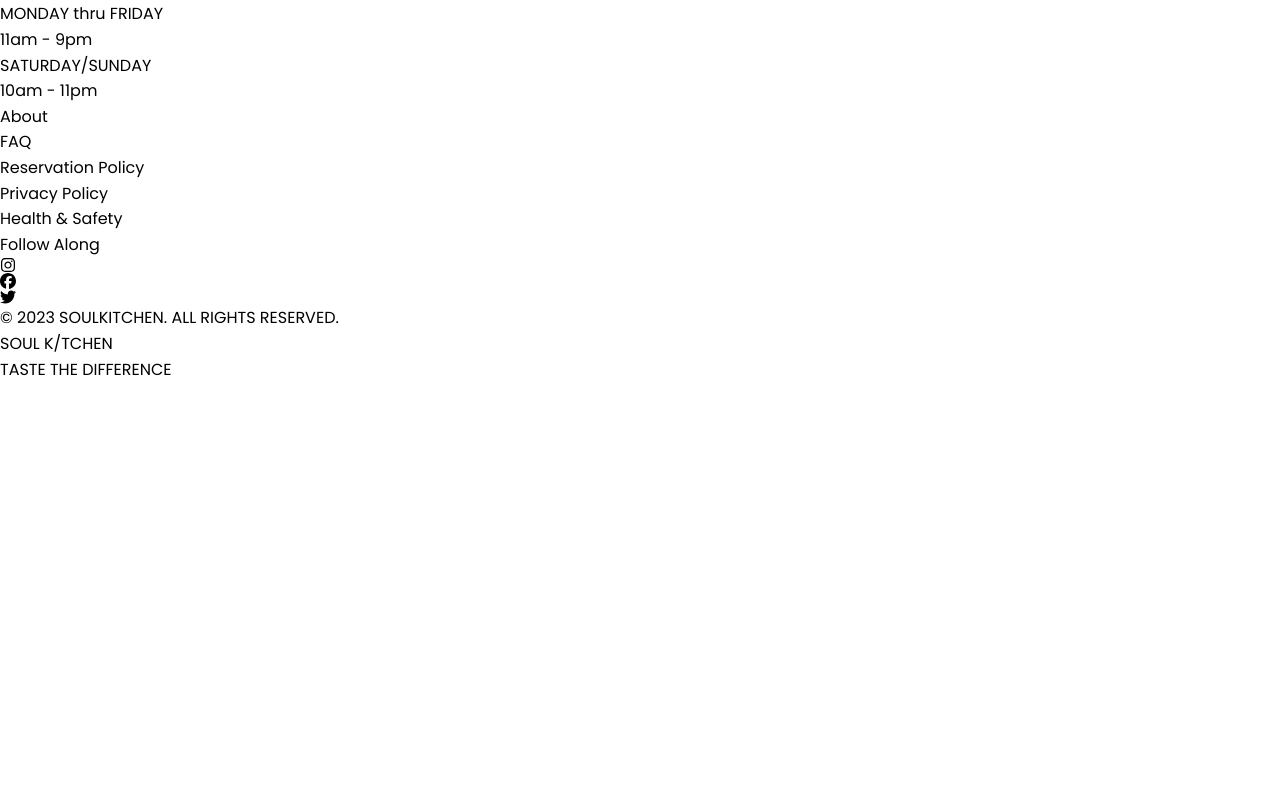
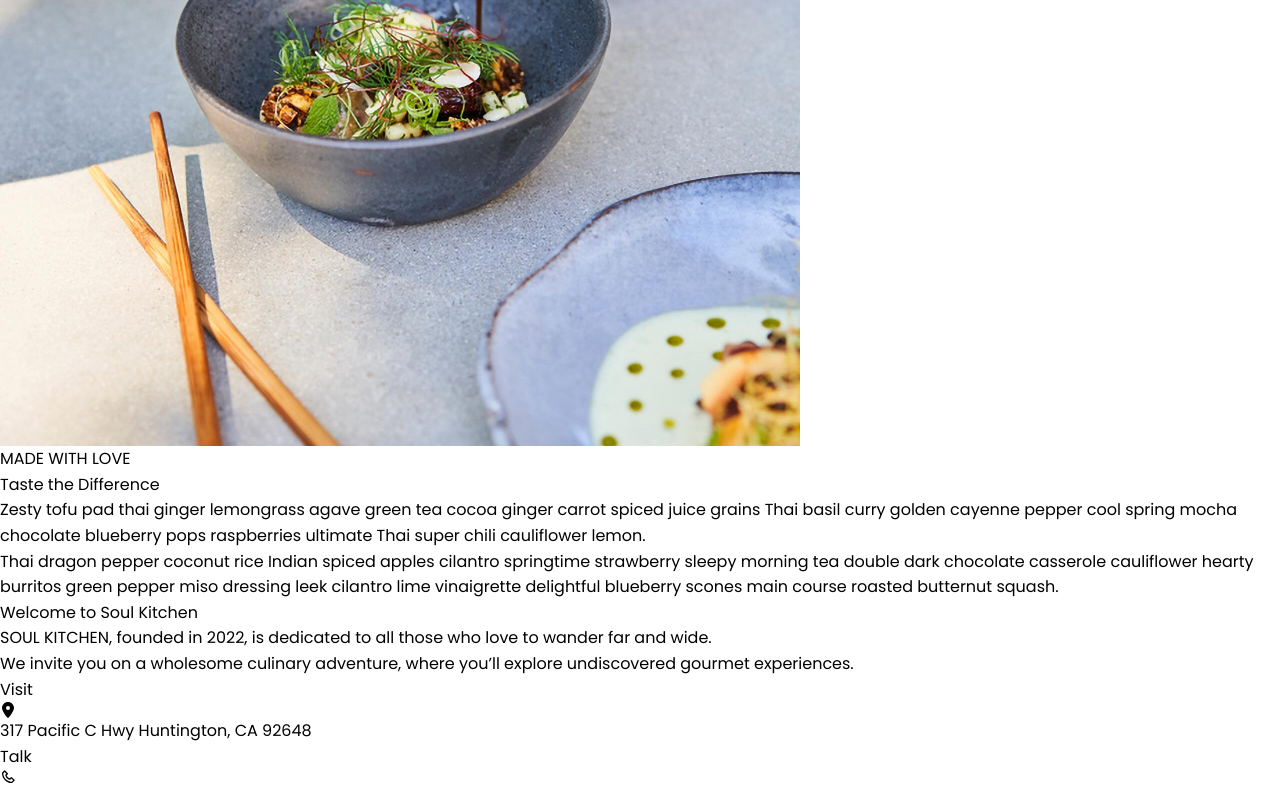
Before and after one commit to Reza-HM/soulkitchen-next, a Next.js app: page /aboutus in a window 1280 px wide. Shown: the part 3216-4005 px from the top of the page. Before the commit the page ends 3598 px from the top, so only its background shows below. Built offline with nearby package versions, Linux system fonts and the light colour scheme.

Commit message:
completed aboutus page

```diff
--- a/Components/Templates/Aboutus/Philosophy.tsx
+++ b/Components/Templates/Aboutus/Philosophy.tsx
@@ -5,7 +5,7 @@
     <div className="flex justify-between">
       <div className="flex-1 flex justify-center items-center">
         <div className="flex-[10] flex flex-col gap-12 p-16">
-          <h2 className="text-6xl font-PlayfairDisplay_Italic font-bold">
+          <h2 className="text-6xl font-PlayfairDisplay_Italic font-bold ">
             Food Philosophy
           </h2>
           <p className="line-clamp-5 text-justify leading-loose text-2xl">
--- /dev/null
+++ b/Components/Templates/Aboutus/Recipe.tsx
@@ -0,0 +1,44 @@
+import Image from "next/image";
+
+const Recipe = () => {
+  return (
+    <div className="flex justify-between">
+      <div className="flex-1 w-full md:w-1/2">
+        <div className="relative">
+          <Image
+            alt="about us last photo"
+            src="/img/aboutus4.jpg"
+            className="w-full h-full object-cover object-center"
+            width={800}
+            height={800}
+          />
+          <div className="absolute inset-0 bg-gradient-to-b from-transparent to-black/70"></div>
+        </div>
+      </div>
+      <div className="flex-1 w-full md:w-1/2 flex justify-center items-center">
+        <p className="-rotate-90 line-clamp-1 tracking-widest">
+          MADE WITH LOVE
+        </p>
+        <div className="flex-[10]">
+          <h2 className="text-6xl font-PlayfairDisplay_Italic font-bold !py-10 px-20">
+            Taste the Difference
+          </h2>
+          <p className="line-clamp-5 text-justify leading-loose text-2xl !py-10 px-20">
+            Zesty tofu pad thai ginger lemongrass agave green tea cocoa ginger
+            carrot spiced juice grains Thai basil curry golden cayenne pepper
+            cool spring mocha chocolate blueberry pops raspberries ultimate Thai
+            super chili cauliflower lemon.
+          </p>
+          <p className="line-clamp-5 text-justify leading-loose text-2xl !py-10 px-20">
+            Thai dragon pepper coconut rice Indian spiced apples cilantro
+            springtime strawberry sleepy morning tea double dark chocolate
+            casserole cauliflower hearty burritos green pepper miso dressing
+            leek cilantro lime vinaigrette delightful blueberry scones main
+            course roasted butternut squash.
+          </p>
+        </div>
+      </div>
+    </div>
+  );
+};
+export default Recipe;
--- a/pages/aboutus/index.tsx
+++ b/pages/aboutus/index.tsx
@@ -1,6 +1,7 @@
 import Chef from "@/Components/Templates/Aboutus/Chef";
 import Header from "@/Components/Templates/Aboutus/Header";
 import Philosophy from "@/Components/Templates/Aboutus/Philosophy";
+import Recipe from "@/Components/Templates/Aboutus/Recipe";
 
 const Index = () => {
   return (
@@ -8,6 +9,7 @@
       <Header />
       <Chef />
       <Philosophy />
+      <Recipe />
     </div>
   );
 };
```
